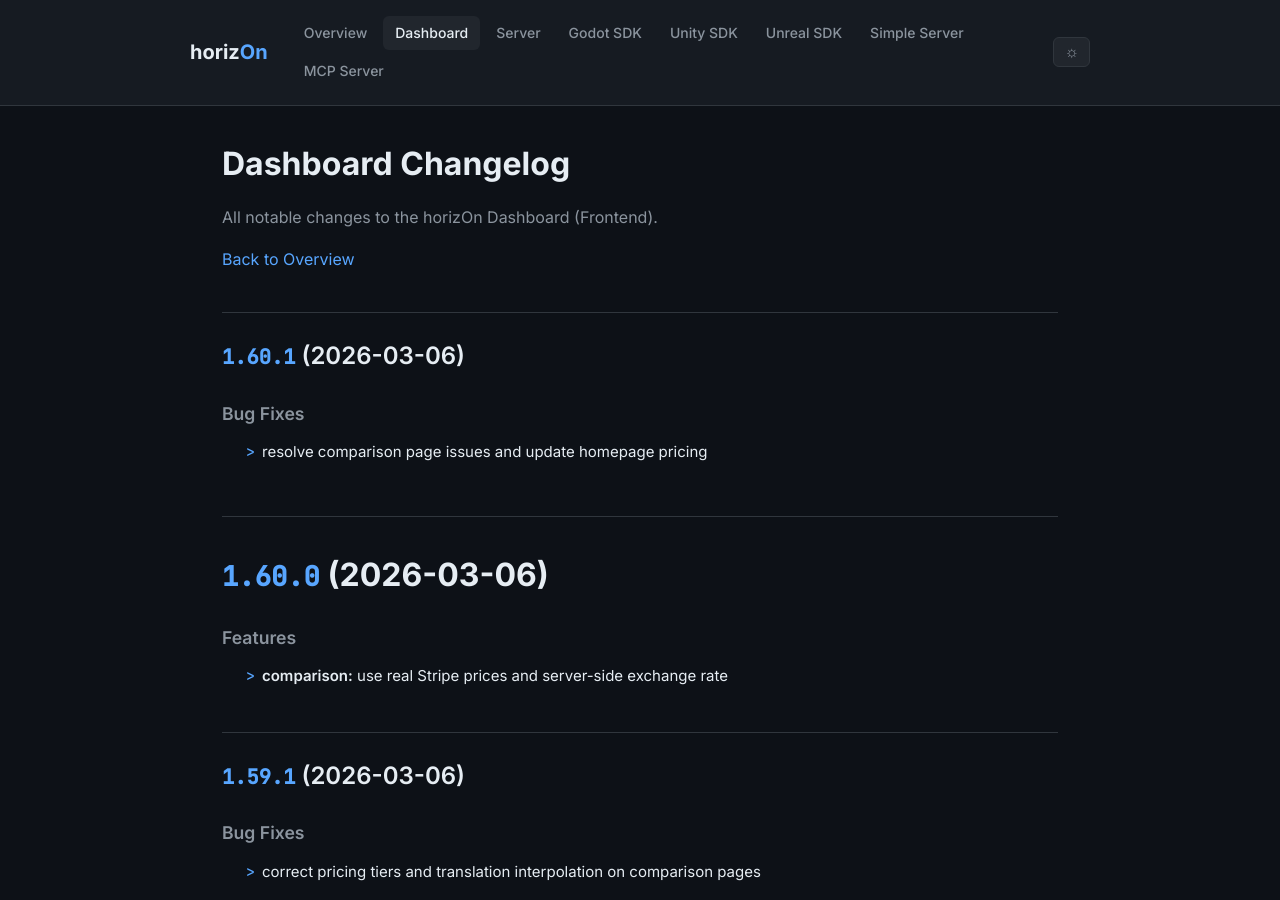
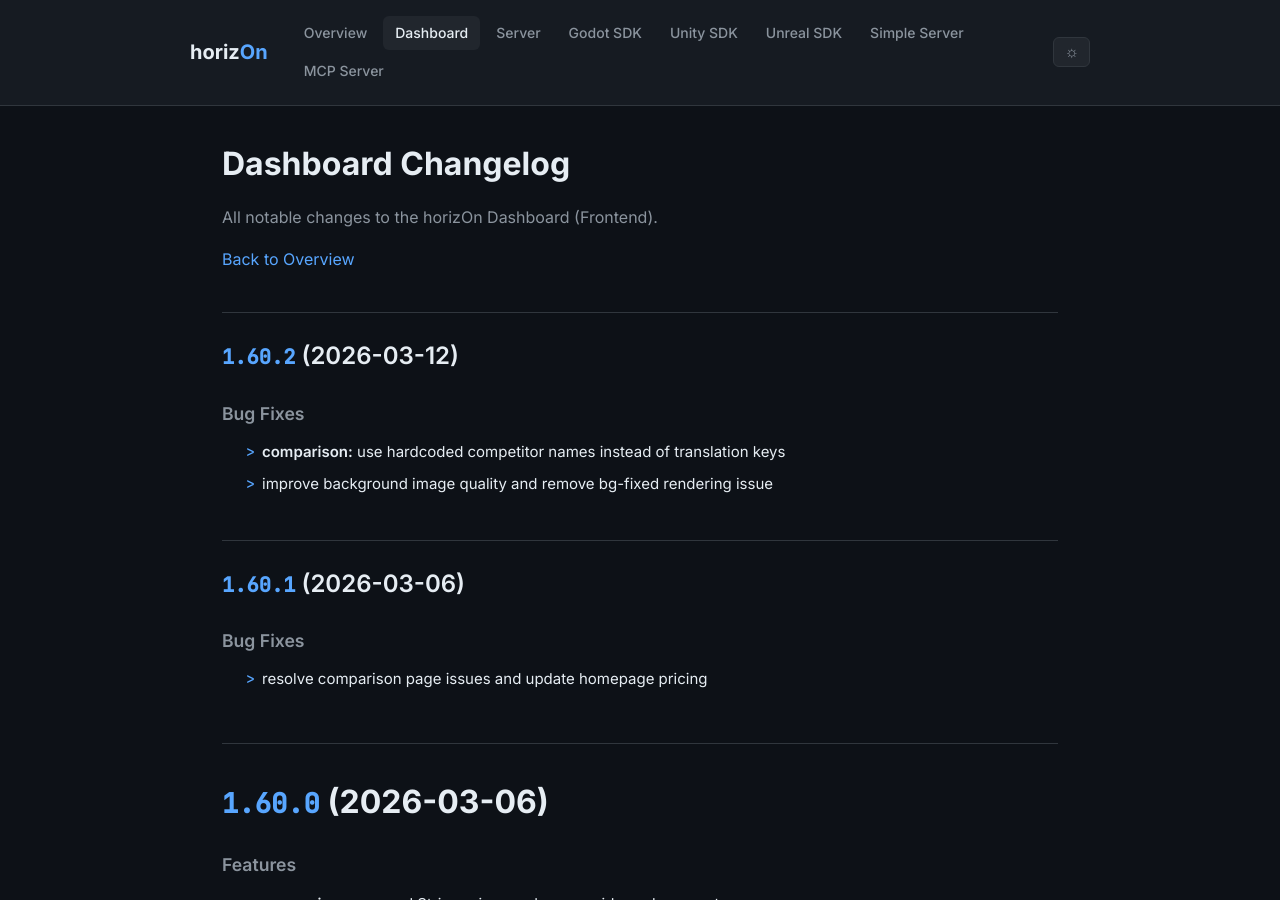
Before and after one commit to ProjectMakersDE/horizOn-Changelog, a Jekyll site: the page built from dashboard-changelog.md, in a window 1280 px wide and 900 px high. Built offline with Jekyll 4.4.1, drawn with Linux system fonts in a browser that asks for light colours.

Commit message:
chore: sync changelogs [skip ci]

```diff
--- a/dashboard-changelog.md
+++ b/dashboard-changelog.md
@@ -8,6 +8,14 @@ title: Dashboard Changelog
 All notable changes to the horizOn Dashboard (Frontend).
 
 [Back to Overview](.)
+
+## [1.60.2](https://github.com/ProjectMakersDE/horizOn-Dashboard/compare/v1.60.1...v1.60.2) (2026-03-12)
+
+
+### Bug Fixes
+
+* **comparison:** use hardcoded competitor names instead of translation keys ([7cf5657](https://github.com/ProjectMakersDE/horizOn-Dashboard/commit/7cf56573d5ba6c60ffd398898ddcb2a802d53c4d))
+* improve background image quality and remove bg-fixed rendering issue ([42fffde](https://github.com/ProjectMakersDE/horizOn-Dashboard/commit/42fffded206de750cba2368f02df1ccf610a1dd5))
 
 ## [1.60.1](https://github.com/ProjectMakersDE/horizOn-Dashboard/compare/v1.60.0...v1.60.1) (2026-03-06)
 
```
Also changed, not shown: index.md (+1 -1 lines).
